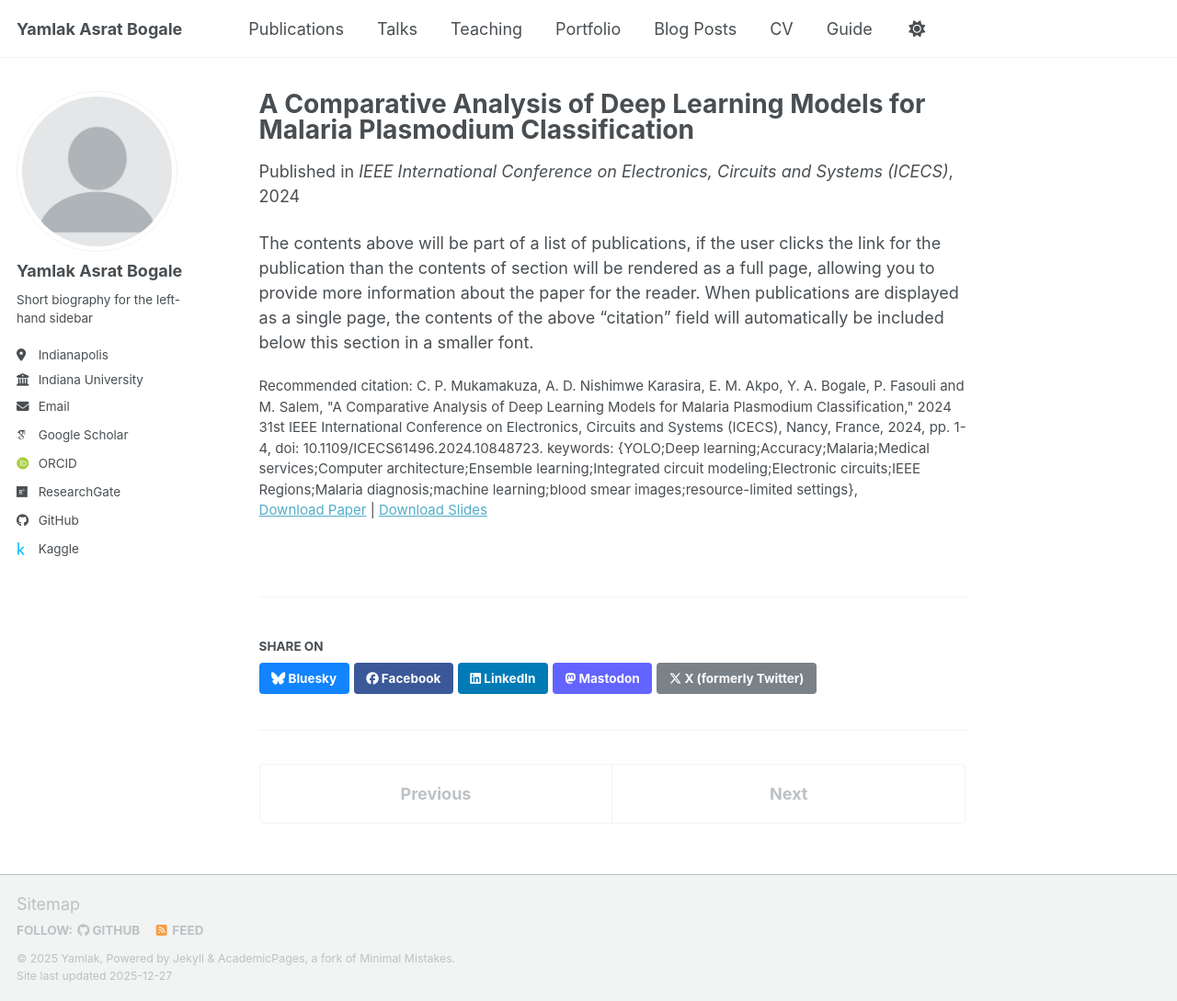
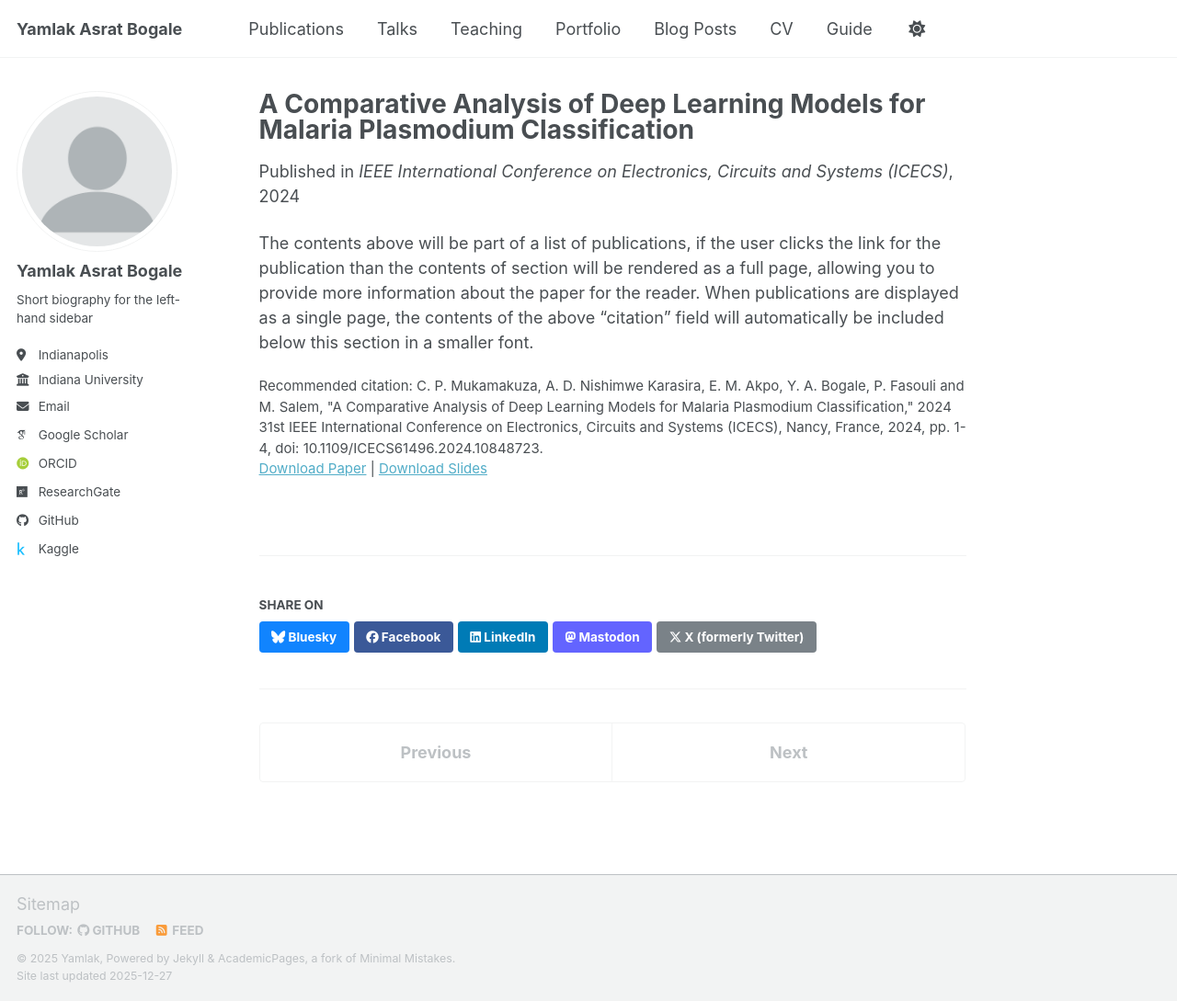
Before and after one commit to yamlakyam/yamlakyam.github.io, a Jekyll site: the page built from _publications/2010-10-01-paper-title-number-2.md, in a window 1280 px wide and 1089 px high. Shown: the whole window at 92% size. Built offline with Jekyll 4.4.1, drawn with Linux system fonts in a browser that asks for light colours; some web fonts are replaced; a script bundle is joined from its source files by our own code; library files that are not in the unit come from our copies.

Commit message:
Update 2010-10-01-paper-title-number-2.md

```diff
--- a/_publications/2010-10-01-paper-title-number-2.md
+++ b/_publications/2010-10-01-paper-title-number-2.md
@@ -8,8 +8,7 @@ date: 2024-11-18
 venue: 'IEEE International Conference on Electronics, Circuits and Systems (ICECS)'
 slidesurl: 'https://academicpages.github.io/files/slides2.pdf'
 paperurl: 'https://ieeexplore.ieee.org/abstract/document/10848723'
-citation: 'C. P. Mukamakuza, A. D. Nishimwe Karasira, E. M. Akpo, Y. A. Bogale, P. Fasouli and M. Salem, "A Comparative Analysis of Deep Learning Models for Malaria Plasmodium Classification," 2024 31st IEEE International Conference on Electronics, Circuits and Systems (ICECS), Nancy, France, 2024, pp. 1-4, doi: 10.1109/ICECS61496.2024.10848723.
-keywords: {YOLO;Deep learning;Accuracy;Malaria;Medical services;Computer architecture;Ensemble learning;Integrated circuit modeling;Electronic circuits;IEEE Regions;Malaria diagnosis;machine learning;blood smear images;resource-limited settings},'
+citation: 'C. P. Mukamakuza, A. D. Nishimwe Karasira, E. M. Akpo, Y. A. Bogale, P. Fasouli and M. Salem, "A Comparative Analysis of Deep Learning Models for Malaria Plasmodium Classification," 2024 31st IEEE International Conference on Electronics, Circuits and Systems (ICECS), Nancy, France, 2024, pp. 1-4, doi: 10.1109/ICECS61496.2024.10848723.'
 ---
 
 The contents above will be part of a list of publications, if the user clicks the link for the publication than the contents of section will be rendered as a full page, allowing you to provide more information about the paper for the reader. When publications are displayed as a single page, the contents of the above "citation" field will automatically be included below this section in a smaller font.
```
